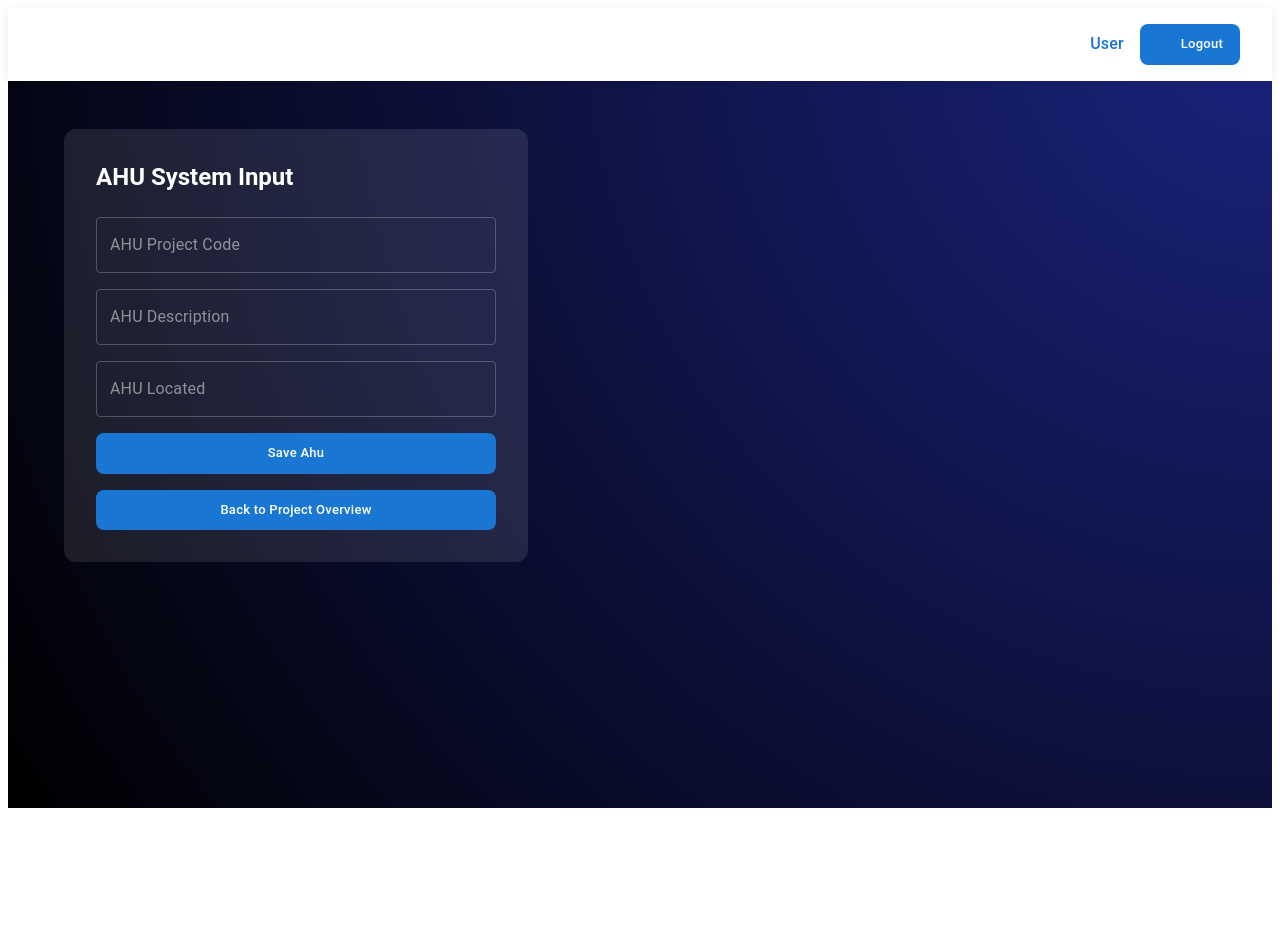
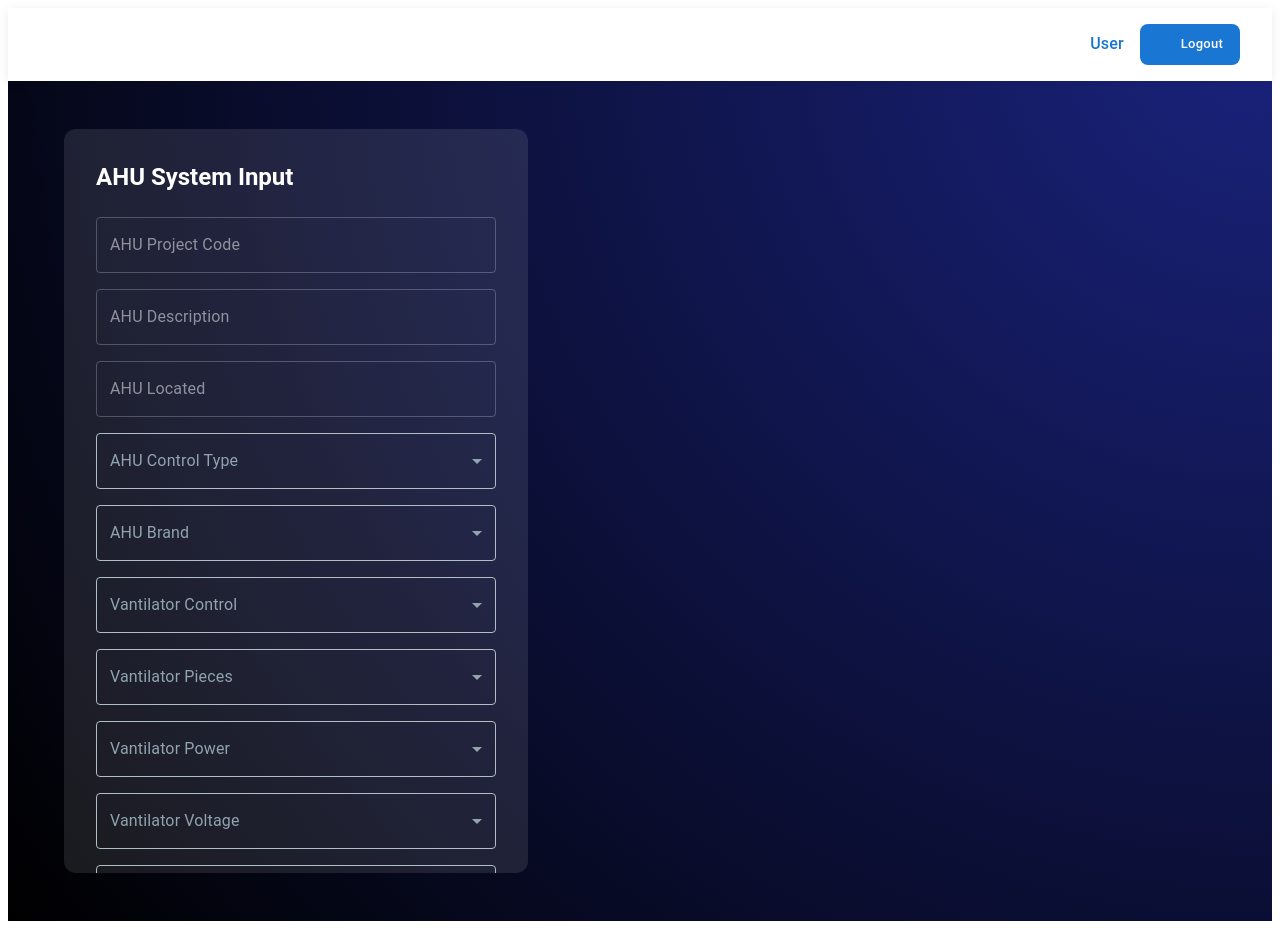
Before and after one commit to ErginYurttas/havalogic, a React (Create React App) app: page /ahu in a window 1280 px wide. Before the commit the page ends 816 px from the top, so only its background shows below. Built offline with nearby package versions, Linux system fonts and the light colour scheme; some icons are missing; a web font is replaced by a local one.

Commit message:
20250724_2152

```diff
--- a/src/pages/AhuPage.tsx
+++ b/src/pages/AhuPage.tsx
@@ -5,8 +5,13 @@ import {
   Typography,
   TextField,
   Stack,
-  Button
+  Button,
+  FormControl,
+  InputLabel,
+  Select,
+  MenuItem
 } from '@mui/material';
+import { SelectChangeEvent } from '@mui/material/Select';
 import ExitToAppIcon from '@mui/icons-material/ExitToApp';
 import { styled } from '@mui/system';
 import { useNavigate } from 'react-router-dom';
@@ -36,6 +41,30 @@ const PrimaryButton = styled(ModernButton)({
   }
 });
 
+// Yeni Select stilleri
+const selectStyles = {
+  color: '#ECEFF1',
+  '.MuiOutlinedInput-notchedOutline': {
+    borderColor: '#B0BEC5'
+  },
+  '&.Mui-focused .MuiOutlinedInput-notchedOutline': {
+    borderColor: '#90A4AE'
+  },
+  '&:hover .MuiOutlinedInput-notchedOutline': {
+    borderColor: '#CFD8DC'
+  },
+  svg: {
+    color: '#90A4AE'
+  }
+};
+
+const labelStyles = {
+  color: '#90A4AE',
+  '&.Mui-focused': {
+    color: '#B0BEC5'
+  }
+};
+
 export default function AhuPage() {
   const navigate = useNavigate();
   const loggedInUser = localStorage.getItem('loggedInUser');
@@ -44,6 +73,17 @@ export default function AhuPage() {
   const [description, setDescription] = useState('');
   const [location, setLocation] = useState('');
 
+  const [ahuControl, setAhuControl] = useState('');
+  const [ahuBrand, setAhuBrand] = useState('');
+  const [fanControl, setFanControl] = useState('');
+  const [fanPieces, setFanPieces] = useState('');
+  const [fanPower, setFanPower] = useState('');
+  const [fanVoltage, setFanVoltage] = useState('');
+  const [aspControl, setAspControl] = useState('');
+  const [aspPieces, setAspPieces] = useState('');
+  const [aspPower, setAspPower] = useState('');
+  const [aspVoltage, setAspVoltage] = useState('');
+
   const handleBack = () => {
     navigate('/projects');
   };
@@ -51,6 +91,24 @@ export default function AhuPage() {
   const handleLogout = () => {
     navigate('/');
   };
+
+  const renderDropdown = (
+    label: string,
+    value: string,
+    onChange: (e: SelectChangeEvent) => void,
+    options: string[]
+  ) => (
+    <FormControl fullWidth>
+      <InputLabel sx={labelStyles}>{label}</InputLabel>
+      <Select value={value} label={label} onChange={onChange} sx={selectStyles}>
+        {options.map((option, index) => (
+          <MenuItem key={index} value={option}>
+            {option}
+          </MenuItem>
+        ))}
+      </Select>
+    </FormControl>
+  );
 
   return (
     <Box
@@ -106,7 +164,9 @@ export default function AhuPage() {
             borderRadius: '12px',
             p: 4,
             width: '400px',
-            maxWidth: '100%'
+            maxWidth: '100%',
+            maxHeight: '85vh',
+            overflowY: 'auto'
           }}
         >
           <Typography variant="h5" sx={{ mb: 3, fontWeight: 600 }}>
@@ -145,6 +205,18 @@ export default function AhuPage() {
               }}
             />
 
+            {/* Dropdownlar */}
+            {renderDropdown('AHU Control Type', ahuControl, (e) => setAhuControl(e.target.value), ['MCC', 'Own Panel', 'Smart'])}
+            {renderDropdown('AHU Brand', ahuBrand, (e) => setAhuBrand(e.target.value), ['Arçelik', 'Blue Star Limited', 'Carrier', 'Daikin', 'Hitachi', 'Johnson Control', 'Lennox', 'Swegon Group', 'Systemair', 'Teba', 'Trane', 'Trox', 'Üntes'])}
+            {renderDropdown('Vantilator Control', fanControl, (e) => setFanControl(e.target.value), ['Dol', 'Ec', 'Power Supply Only', 'Soft Starter', 'Soft Starter with By Pass Circuit', 'Star-Delta', 'VFD', 'VFD with By Pass Circuit', 'VFD with By Pass Circuit + Star-Delta'])}
+            {renderDropdown('Vantilator Pieces', fanPieces, (e) => setFanPieces(e.target.value), ['1', '2', '3', '4', '5', '6', '7', '8'])}
+            {renderDropdown('Vantilator Power', fanPower, (e) => setFanPower(e.target.value), ['0,55', '0,75', '1,1', '1,5', '2,2', '3', '4', '5,5', '7,5', '11', '15', '18,5', '22', '30', '37', '45', '55', '75', '90', '110', '132', '160'])}
+            {renderDropdown('Vantilator Voltage', fanVoltage, (e) => setFanVoltage(e.target.value), ['230', '380'])}
+            {renderDropdown('Aspirator Control', aspControl, (e) => setAspControl(e.target.value), ['Dol', 'Ec', 'Power Supply Only', 'Soft Starter', 'Soft Starter with By Pass Circuit', 'Star-Delta', 'VFD', 'VFD with By Pass Circuit', 'VFD with By Pass Circuit + Star-Delta'])}
+            {renderDropdown('Aspirator Pieces', aspPieces, (e) => setAspPieces(e.target.value), ['1', '2', '3', '4', '5', '6', '7', '8'])}
+            {renderDropdown('Aspirator Power', aspPower, (e) => setAspPower(e.target.value), ['0,55', '0,75', '1,1', '1,5', '2,2', '3', '4', '5,5', '7,5', '11', '15', '18,5', '22', '30', '37', '45', '55', '75', '90', '110', '132', '160'])}
+            {renderDropdown('Aspirator Voltage', aspVoltage, (e) => setAspVoltage(e.target.value), ['230', '380'])}
+
             <PrimaryButton sx={{ width: '100%' }}>Save Ahu</PrimaryButton>
             <PrimaryButton sx={{ width: '100%' }} onClick={handleBack}>
               Back to Project Overview
```
